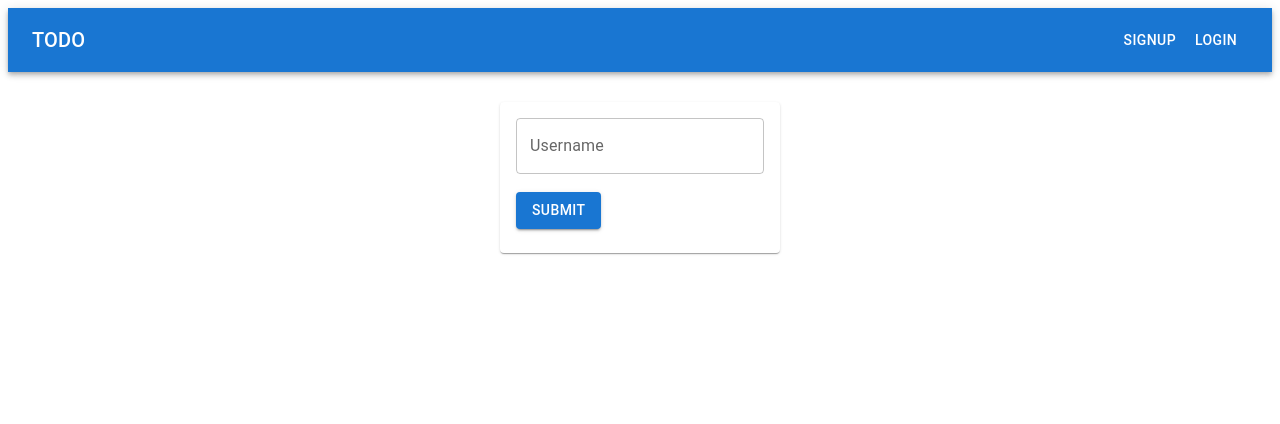
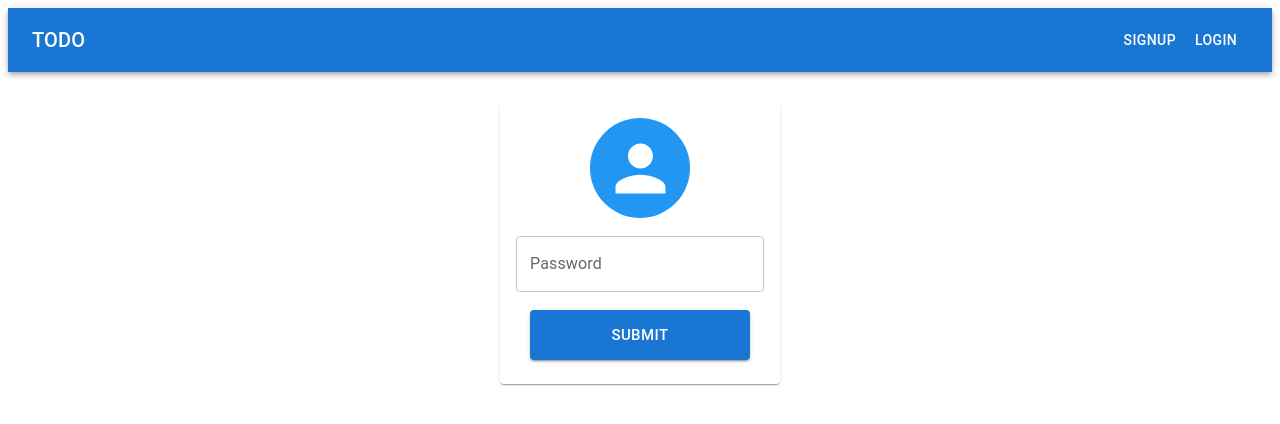
Before and after one commit to akycdi/Mern, a React (Create React App) app in the folder Own/TODO/frontend/: page /login in a window 1280 px wide. Shown: the top 424 px of the page. Built offline with nearby package versions, Linux system fonts and the light colour scheme.

Commit message:
WIP added login in backend

```diff
--- a/Own/TODO/frontend/src/components/Login.jsx
+++ b/Own/TODO/frontend/src/components/Login.jsx
@@ -1,19 +1,21 @@
 import React, { useState, useEffect } from "react";
 import Button from '@mui/material/Button';
-import { TextField, Card, CardContent } from "@mui/material";
+import { TextField, Card, CardContent, Avatar } from "@mui/material";
 import { Routes, Route, useNavigate } from 'react-router-dom';
+import { blue } from "@mui/material/colors";
 
 function Login() {
-    const [username, setUsername] = useState("");
+    const [password, setUsername] = useState("");
     const navigate = useNavigate();
 
     function LoginButton() {
         fetch("http://localhost:3000/login", {
             method: "POST",
             headers: {
-                "username": username,
+                "username": localStorage.getItem("user"),
                 "content-type": "application/json",
                 "authorization": "Bearer " + localStorage.getItem("token"),
+                "password":password
             }
         }).then(loginCallback)
     }
@@ -30,6 +32,10 @@ function Login() {
         })
     }
 
+    if (localStorage.getItem("token")) {
+
+    }
+
     return (
         <div style={{
             display: "flex",
@@ -40,10 +46,25 @@ function Login() {
             <Card>
                 <CardContent>
                     <form>
-                        <TextField id={username} label="Username" variant="outlined" value={username} onChange={(e) => setUsername(e.target.value)} type="text" placeholder="Username" />
+                        <div style={{
+                            display: "flex",
+                            justifyContent: "center",
+                            alignItems: "center"
+                        }}>
+                            <Avatar sx={{ width: 100, height: 100, bgcolor: blue[500] }}>{localStorage.getItem("user")}</Avatar>
+                        </div>
+                        <br>
+                        </br>
+                        <TextField id={password} label="Password" variant="outlined" value={password} onChange={(e) => setUsername(e.target.value)} type="text" placeholder="Password" />
                         <br></br>
                         <br></br>
-                        <Button variant="contained" onClick={LoginButton}>Submit</Button>
+                        <div style={{
+                            display: "flex",
+                            justifyContent: "center",
+                            alignItems: "center"
+                        }}>
+                            <Button size="large" variant="contained" onClick={LoginButton} sx={{ width: 220, height: 50 }}>Submit</Button>
+                        </div>
                     </form>
                 </CardContent>
             </Card>
```
Also changed, not shown: 1 other file (tests, documents, lock files or other folders).
